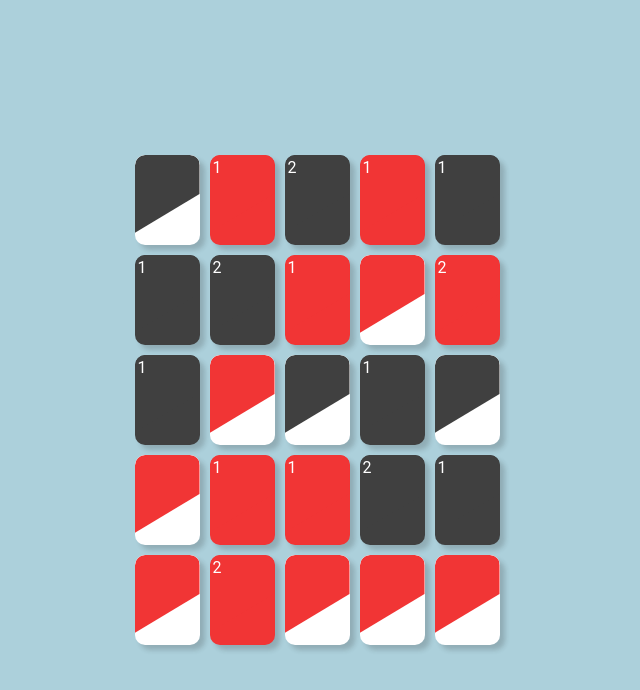
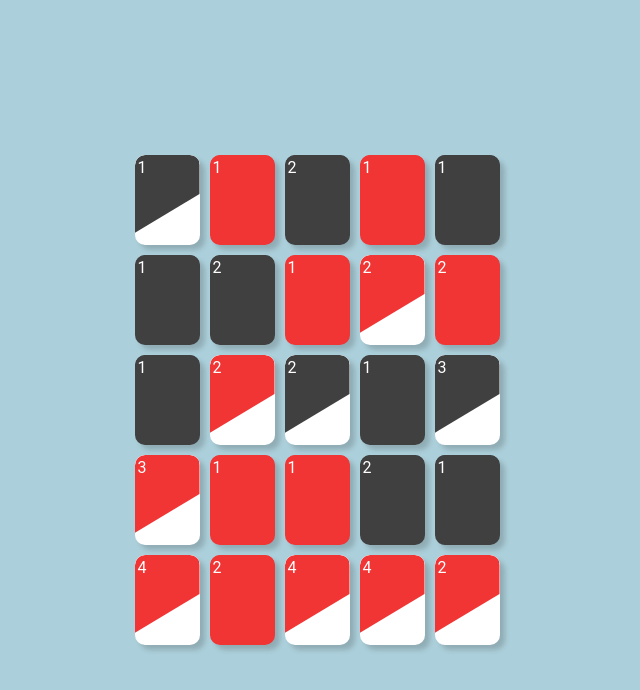
Before and after one commit to RoboticWater/smash-the-state-game, a Svelte app: page / in a window 1280 px wide. Shown: the top 690 px of the page, without its empty margins (323-963 px from the left). Built offline with nearby package versions, Linux system fonts and the light colour scheme.

Commit message:
everything has rank

```diff
--- a/src/Test.svelte
+++ b/src/Test.svelte
@@ -10,7 +10,7 @@
 </script>
 
 <div class="test" class:selected={selected()} style={`background: ${type === 'serf' ? suit === 'hearts' ? "#f13535" : "#404040" : '#fff'}`}>
-    <div class="color" style={`background: ${suit === 'hearts' ? "#f13535" : "#404040"}`}>{type === 'serf' ? rank : ''}</div>
+    <div class="color" style={`background: ${suit === 'hearts' ? "#f13535" : "#404040"}`}>{rank}</div>
     <!-- <div>{coords.x + ' ' + coords.y}</div> -->
     <!-- <div class="color" style={`background: ${r > 0.5 ? "#ffda23" : "#2a58f0"}`}>{id}</div> -->
 </div>
```
